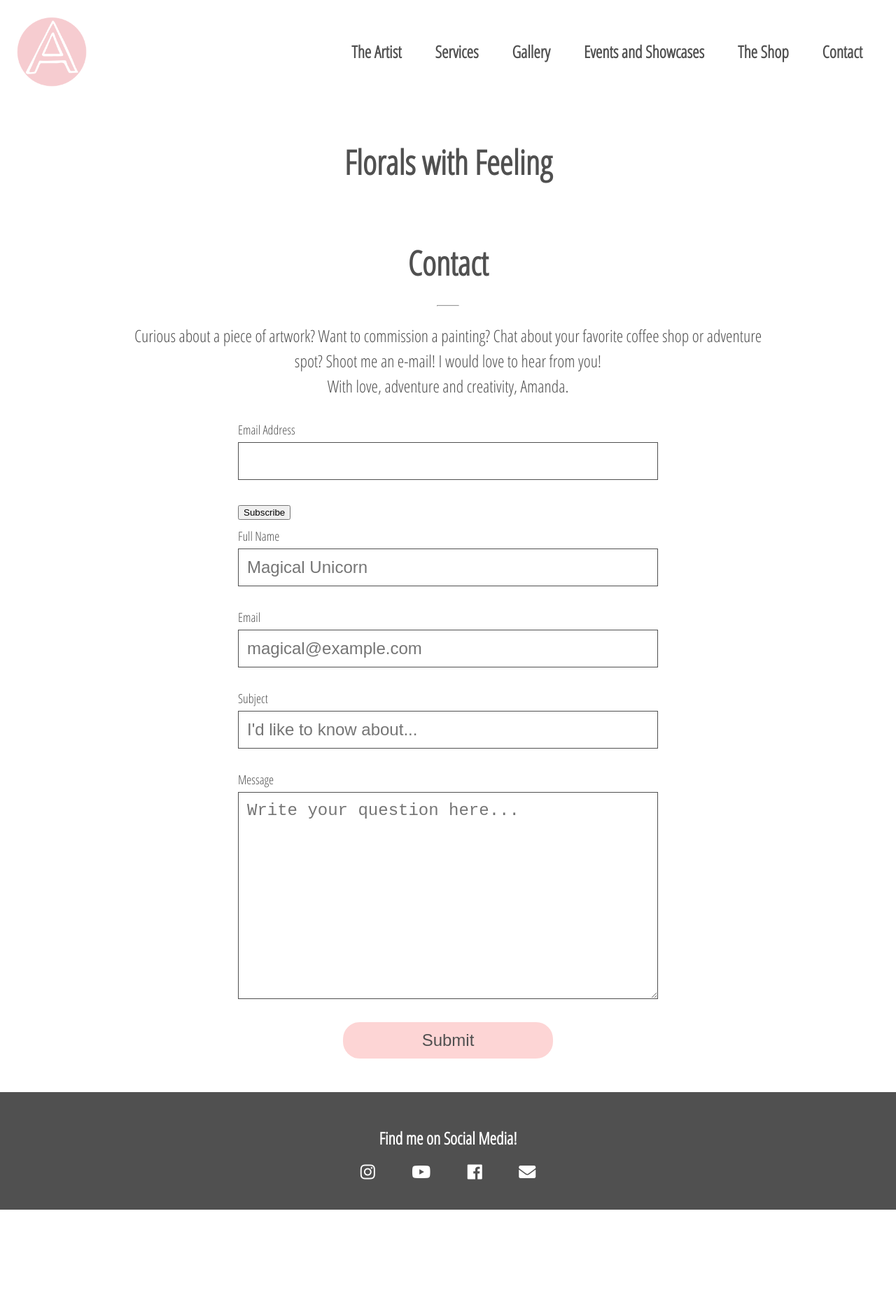
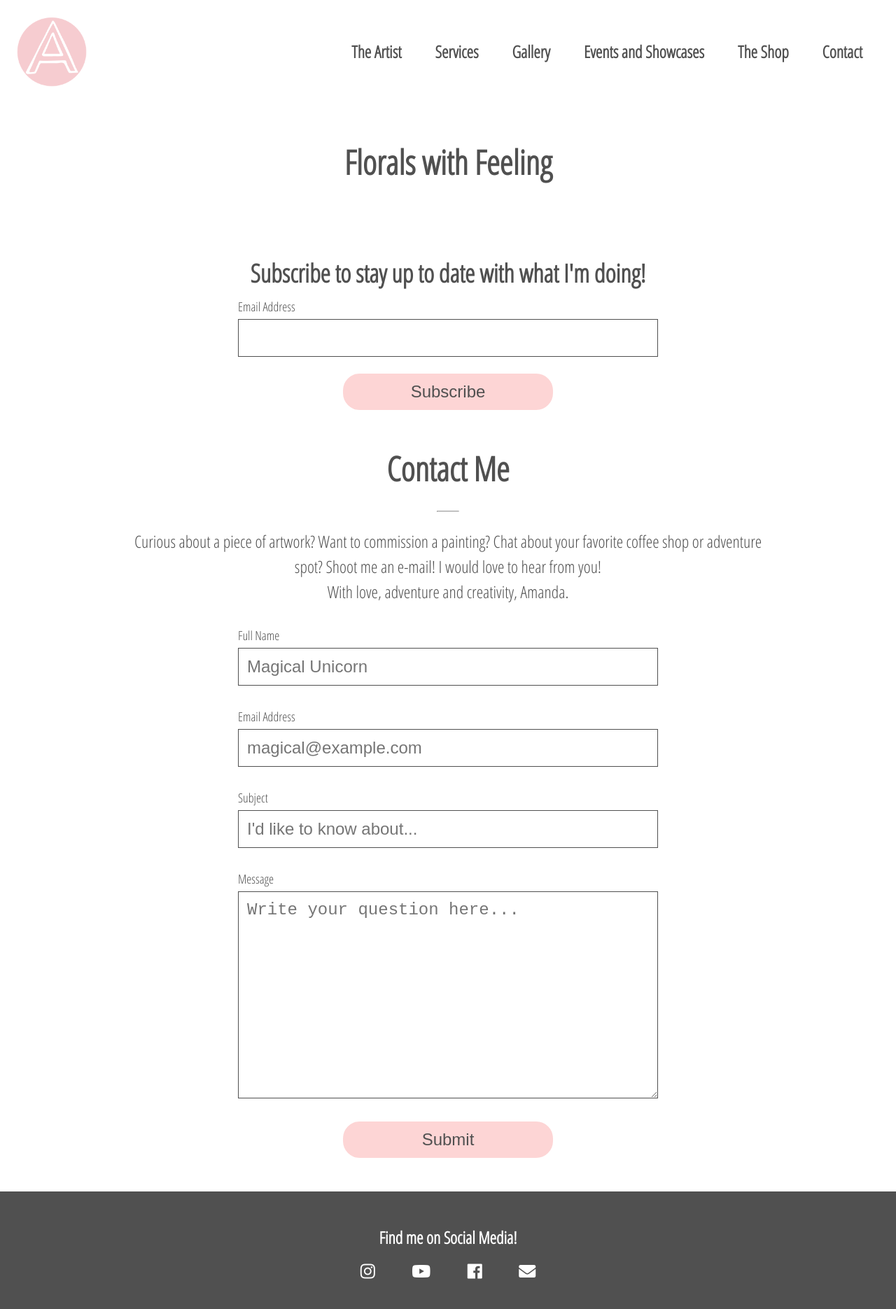
Before and after one commit to byamanda/byamanda.github.io, a Jekyll site: the page built from contact.html, in a window 1280 px wide. Shown: the whole page at 70% size. Built offline with Jekyll 4.4.1, drawn with Linux system fonts in a browser that asks for light colours; nearby versions of some CDN libraries; before the commit the page ends 1729 px from its top, so only the background shows below that.

Commit message:
Styled mailchimp form

```diff
--- a/_sass/main.scss
+++ b/_sass/main.scss
@@ -207,7 +207,7 @@ nav {
     max-width: 600px;
     margin: 0 auto;
 
-    .form-group, .mc-field-group {
+    .form-group, .mc-field-group, .clear {
       margin: 0 0 1em 0;
 
 
@@ -230,7 +230,7 @@ nav {
         border: 1px solid $secondary;
       }
 
-      button {
+      input[type="submit"] {
         background-color: $pink;
         border: none;
         color: $black;
@@ -240,12 +240,20 @@ nav {
         border-radius: 1em;
       }
 
-      button:hover {
+      input[type="submit"]:hover {
         background-color: $secondary;
         color: $white;
         cursor: pointer;
       }
     }
+  }
+}
+
+#mc_embed_signup {
+  margin: 2em;
+
+  h2 {
+    margin: 0;
   }
 }
 
--- a/contact.html
+++ b/contact.html
@@ -3,8 +3,40 @@ title: Contact
 page_id: contact
 ---
 
-<h1>{{ page.title }}</h1>
+<!-- Begin Mailchimp Signup Form -->
+<div id="mc_embed_signup">
+  <h2>Subscribe to stay up to date with what I'm doing!</h2>
+
+  <form action="https://gmail.us20.list-manage.com/subscribe/post?u=db581cabc9ab06a726fd032a8&amp;id=d4bbe2e41b" method="post" id="mc-embedded-subscribe-form" name="mc-embedded-subscribe-form" class="validate" target="_blank" novalidate>
+    <div id="mc_embed_signup_scroll">
+
+      <div class="mc-field-group">
+	      <label for="mce-EMAIL">Email Address</label>
+	      <input type="email" value="" name="EMAIL" class="required email" id="mce-EMAIL">
+      </div>
+
+      <div id="mce-responses" class="clear">
+        <div class="response" id="mce-error-response" style="display:none"></div>
+		    <div class="response" id="mce-success-response" style="display:none"></div>
+      </div>
+
+      <!-- real people should not fill this in and expect good things - do not remove this or risk form bot signups-->
+      <div class="mc-field-group" style="position: absolute; left: -5000px;" aria-hidden="true">
+        <input type="text" name="b_db581cabc9ab06a726fd032a8_d4bbe2e41b" tabindex="-1" value="">
+      </div>
+
+      <div class="clear">
+        <input type="submit" value="Subscribe" name="subscribe" id="mc-embedded-subscribe" class="button">
+      </div>
+    </div>
+  </form>
+</div>
+
+<!--End mc_embed_signup-->
+
+<h1>Contact Me</h1>
 <hr />
+
 <p>
   Curious about a piece of artwork?
   Want to commission a painting?
@@ -16,28 +48,6 @@ page_id: contact
   With love, adventure and creativity, Amanda.
 </p>
 
-<!-- Begin Mailchimp Signup Form -->
-<div id="mc_embed_signup">
-  <form action="https://gmail.us20.list-manage.com/subscribe/post?u=db581cabc9ab06a726fd032a8&amp;id=d4bbe2e41b" method="post" id="mc-embedded-subscribe-form" name="mc-embedded-subscribe-form" class="validate" target="_blank" novalidate>
-    <div id="mc_embed_signup_scroll">
-
-      <div class="mc-field-group">
-	      <label for="mce-EMAIL">Email Address</label>
-	      <input type="email" value="" name="EMAIL" class="required email" id="mce-EMAIL">
-      </div>
-
-      <div id="mce-responses" class="clear">
-        <div class="response" id="mce-error-response" style="display:none"></div>
-		    <div class="response" id="mce-success-response" style="display:none"></div>
-	    </div>    <!-- real people should not fill this in and expect good things - do not remove this or risk form bot signups-->
-      <div class="mc-field-group" style="position: absolute; left: -5000px;" aria-hidden="true"><input type="text" name="b_db581cabc9ab06a726fd032a8_d4bbe2e41b" tabindex="-1" value=""></div>
-        <div class="clear"><input type="submit" value="Subscribe" name="subscribe" id="mc-embedded-subscribe" class="button"></div>
-      </div>
-  </form>
-</div>
-
-<!--End mc_embed_signup-->
-
 <form>
   <div class="form-group">
     <label for="name">Full Name</label>
@@ -45,7 +55,7 @@ page_id: contact
   </div>
 
   <div class="form-group">
-    <label for="email">Email</label>
+    <label for="email">Email Address</label>
     <input placeholder="magical@example.com" type="email" name="email" id="email" value="" />
   </div>
 
@@ -59,7 +69,7 @@ page_id: contact
     <textarea placeholder="Write your question here..." rows="10" name="message" id="message"></textarea>
   </div>
 
-  <div class="form-group">
-    <button>Submit</button>
+  <div class="clear">
+    <input type="submit" value="Submit" name="submit" class="button">
   </div>
 </form>
```
